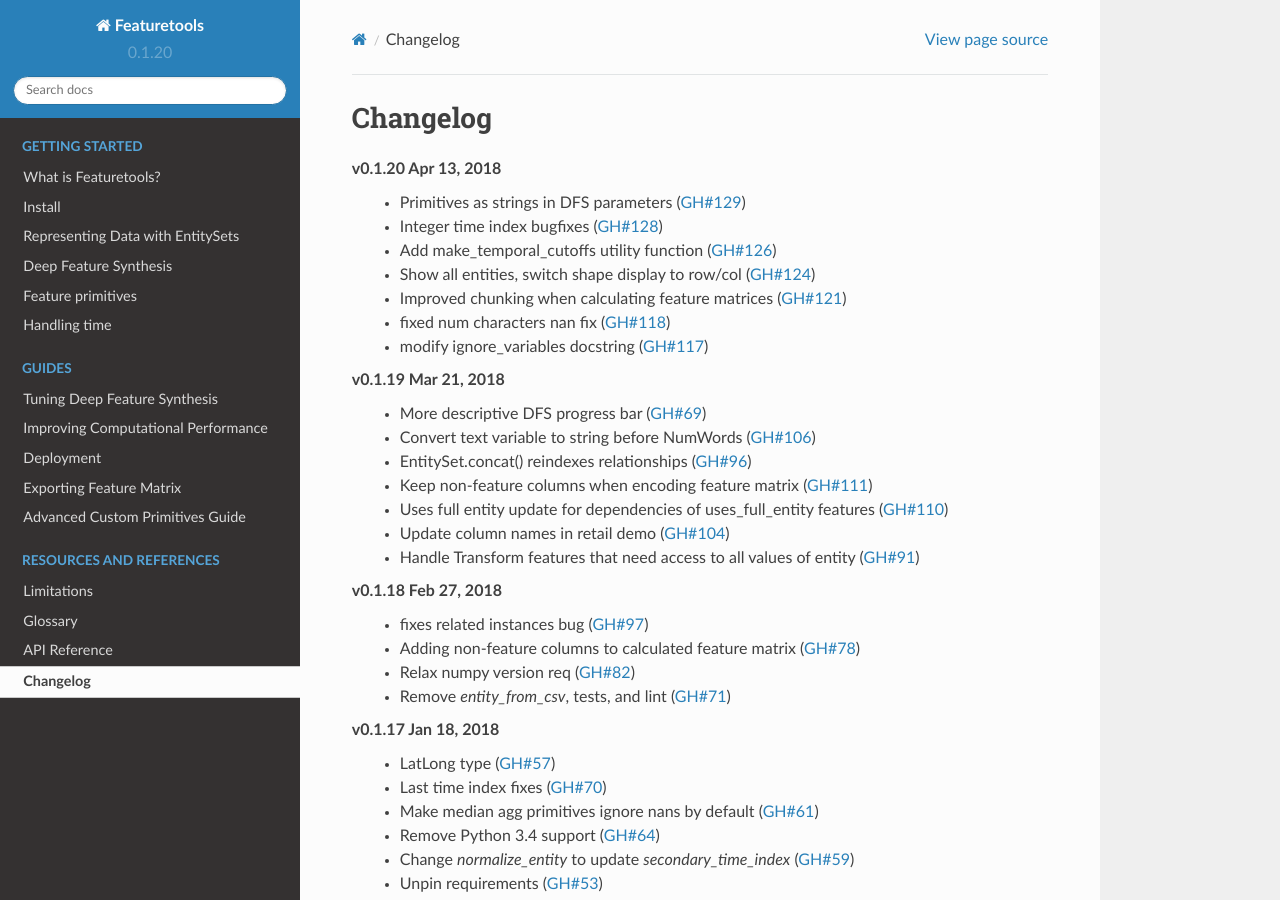
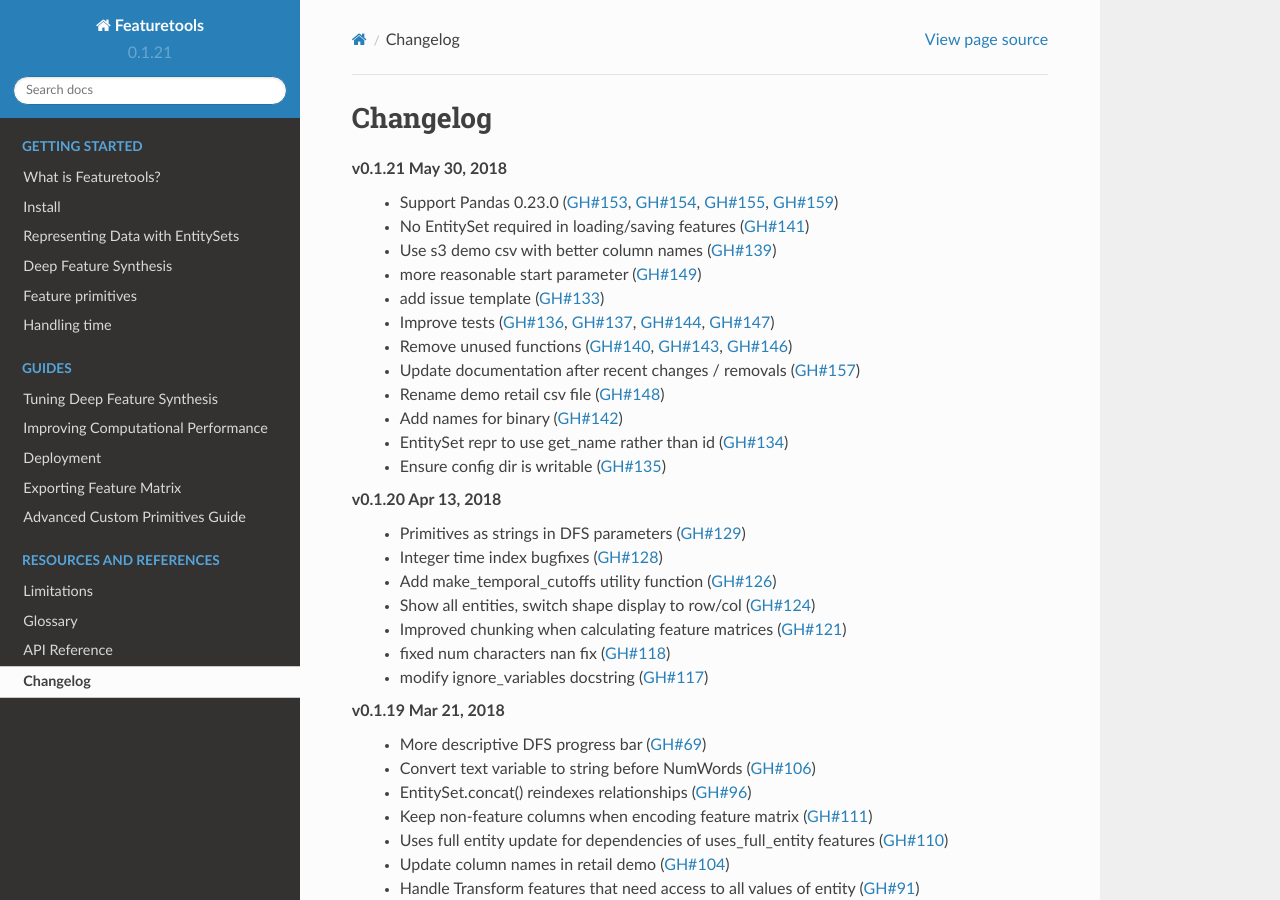
Before and after one commit to alteryx/featuretools, a Sphinx documentation site: the page built from docs/source/changelog.rst, in a window 1280 px wide and 900 px high. Built offline with Sphinx 7.4.7 and the Read the Docs theme 2.0.0, drawn with Linux system fonts in a browser that asks for light colours; comment, search, counter and statistics services are not loaded.

Commit message:
v0.1.21 (#160)
* bump version number

* update changelog

* fix documentation warning

```diff
--- a/docs/source/automated_feature_engineering/primitives.rst
+++ b/docs/source/automated_feature_engineering/primitives.rst
@@ -62,12 +62,8 @@
 
 **Transform primitives:** These primitives take one or more variables from an entity as an input and output a new variable for that entity. They are applied to a single entity. E.g: ``"hour"``, ``"time_since_previous"``, ``"absolute"``.
 
+For a DataFrame that lists and describes each built-in primitive in Featuretools, call ``ft.list_primitives()``.
 
-
-
-.. Built in Primitives
-.. *******************
-For a DataFrame that lists and describes each built-in primitive in Featuretools, call ``ft.list_primitives()``.
 
 .. ipython:: python
 
--- a/docs/source/changelog.rst
+++ b/docs/source/changelog.rst
@@ -2,6 +2,20 @@
 
 Changelog
 ---------
+**v0.1.21** May 30, 2018
+    * Support Pandas 0.23.0 (:pr:`153`, :pr:`154`, :pr:`155`, :pr:`159`)
+    * No EntitySet required in loading/saving features (:pr:`141`)
+    * Use s3 demo csv with better column names (:pr:`139`)
+    * more reasonable start parameter (:pr:`149`)
+    * add issue template (:pr:`133`)
+    * Improve tests (:pr:`136`, :pr:`137`, :pr:`144`, :pr:`147`)
+    * Remove unused functions (:pr:`140`, :pr:`143`, :pr:`146`)
+    * Update documentation after recent changes / removals (:pr:`157`)
+    * Rename demo retail csv file (:pr:`148`)
+    * Add names for binary (:pr:`142`)
+    * EntitySet repr to use get_name rather than id (:pr:`134`)
+    * Ensure config dir is writable (:pr:`135`)
+
 **v0.1.20** Apr 13, 2018
     * Primitives as strings in DFS parameters (:pr:`129`)
     * Integer time index bugfixes (:pr:`128`)
--- a/featuretools/__init__.py
+++ b/featuretools/__init__.py
@@ -12,4 +12,4 @@
 from .utils.time_utils import *
 import featuretools.demo
 
-__version__ = '0.1.20'
+__version__ = '0.1.21'
--- a/setup.py
+++ b/setup.py
@@ -15,7 +15,7 @@
 
 setup(
     name='featuretools',
-    version='0.1.20',
+    version='0.1.21',
     packages=find_packages(),
     package_data={'featuretools': ['config.yaml']},
     description='a framework for automated feature engineering',
```
